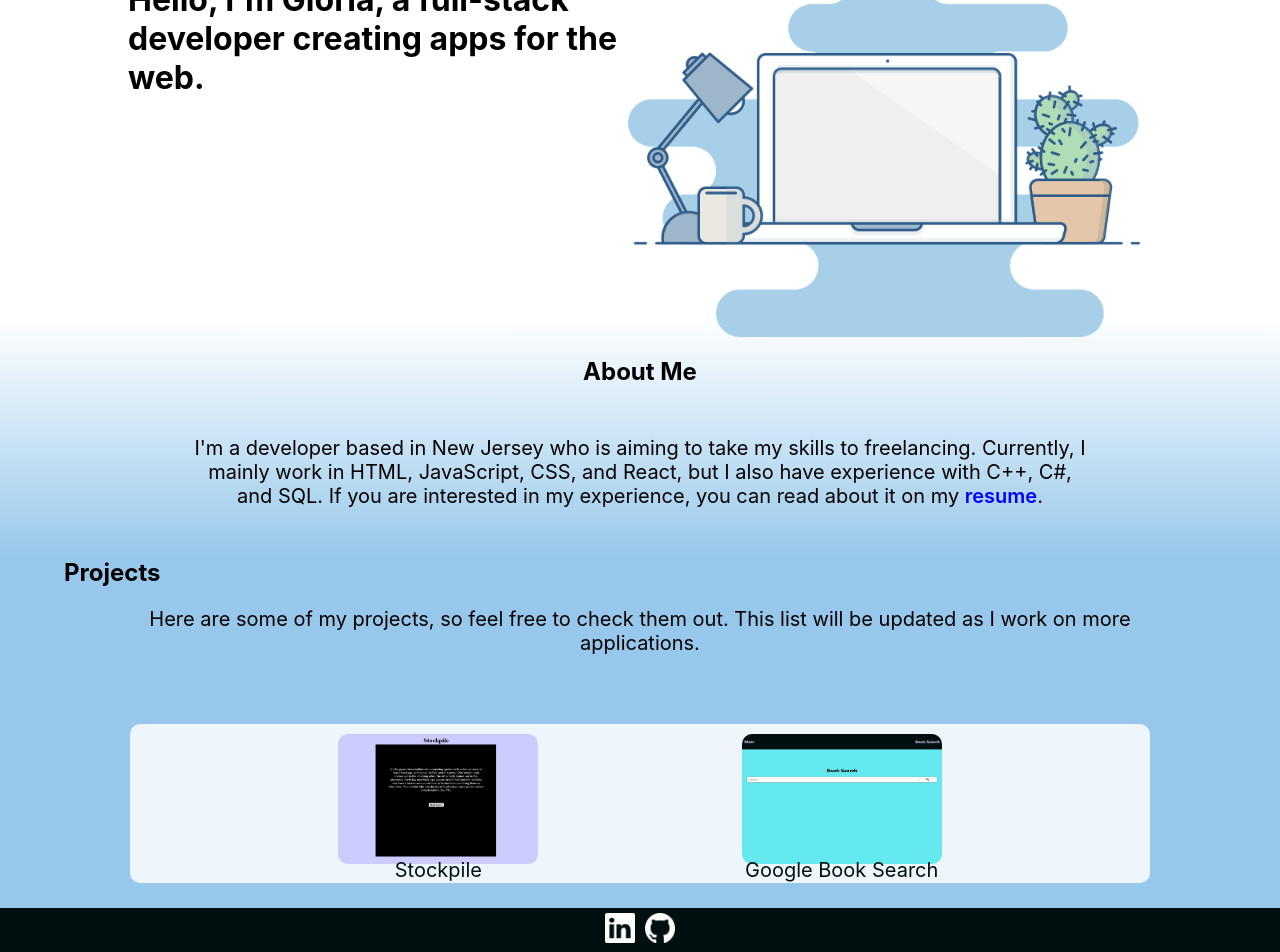
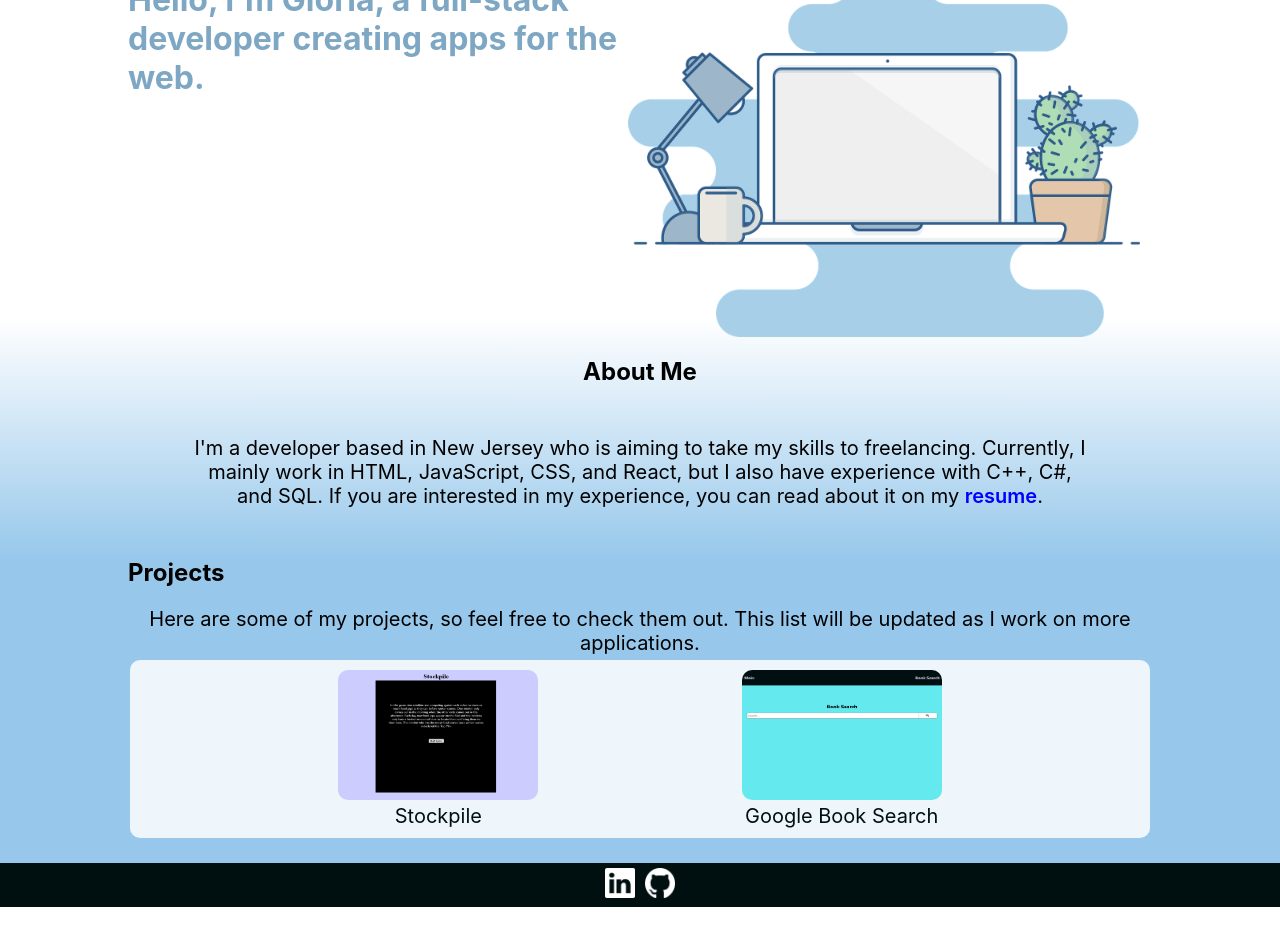
Before and after one commit to G-Audige/Portfolio-Piece, a React (Create React App) app: page / in a window 1280 px wide. Shown: the part 176-1128 px from the top of the page. After the commit the page ends 1083 px from the top, so only its background shows below. Built offline with nearby package versions, Linux system fonts and the light colour scheme.

Commit message:
Updated README

```diff
--- a/src/pages/Main.css
+++ b/src/pages/Main.css
@@ -1,6 +1,9 @@
 #main {
   padding-top: 85px;
   margin-bottom: -50px;
+}
+h1 {
+  color: #7ea7c4;
 }
 #experience {
   background-image: linear-gradient(white, #97c8eb);
@@ -41,13 +44,15 @@
   padding-bottom: 50px;
 }
 #portfolio-text {
-  margin: 5% 5% 5% 5%;
+  /* margin: 5% 5% 5% 5%; */
   margin-top: 20px;
+  width: 80%;
+  max-width: 1100px;
+  margin: auto;
 }
 #portfolio p {
   text-align: center;
   margin: auto;
-  max-width: 1000px;
   font-size: 20px;
 }
 #projects {
@@ -56,7 +61,7 @@
   background-color: #eef6fc;
   border-radius: 15px;
   border: solid black;
-  display: flex;
+  flex-wrap: nowrap;
   height: fit-content;
   border: 5px solid #97c8eb;
   margin: auto;
@@ -67,6 +72,7 @@
 }
 .project {
   width: 200px;
+  min-width: 200px;
   text-align: center;
   margin: 5px;
 }
@@ -76,7 +82,6 @@
   border-radius: 10px;
 }
 .project p {
-  line-height: 5px;
   font-size: 20px;
 }
 .project a {
--- a/src/pages/Main.jsx
+++ b/src/pages/Main.jsx
@@ -50,8 +50,10 @@ function Main() {
           <div className='project'>
             <Link to='/aboutBooks'>
               <img src='Search.png' />
+            </Link>
+            <a href='https://github.com/G-Audige/Project-2'>
               <p>Google Book Search</p>
-            </Link>
+            </a>
           </div>
         </div>
       </div>
```
Also changed, not shown: 1 other file (tests, documents, lock files or other folders).
